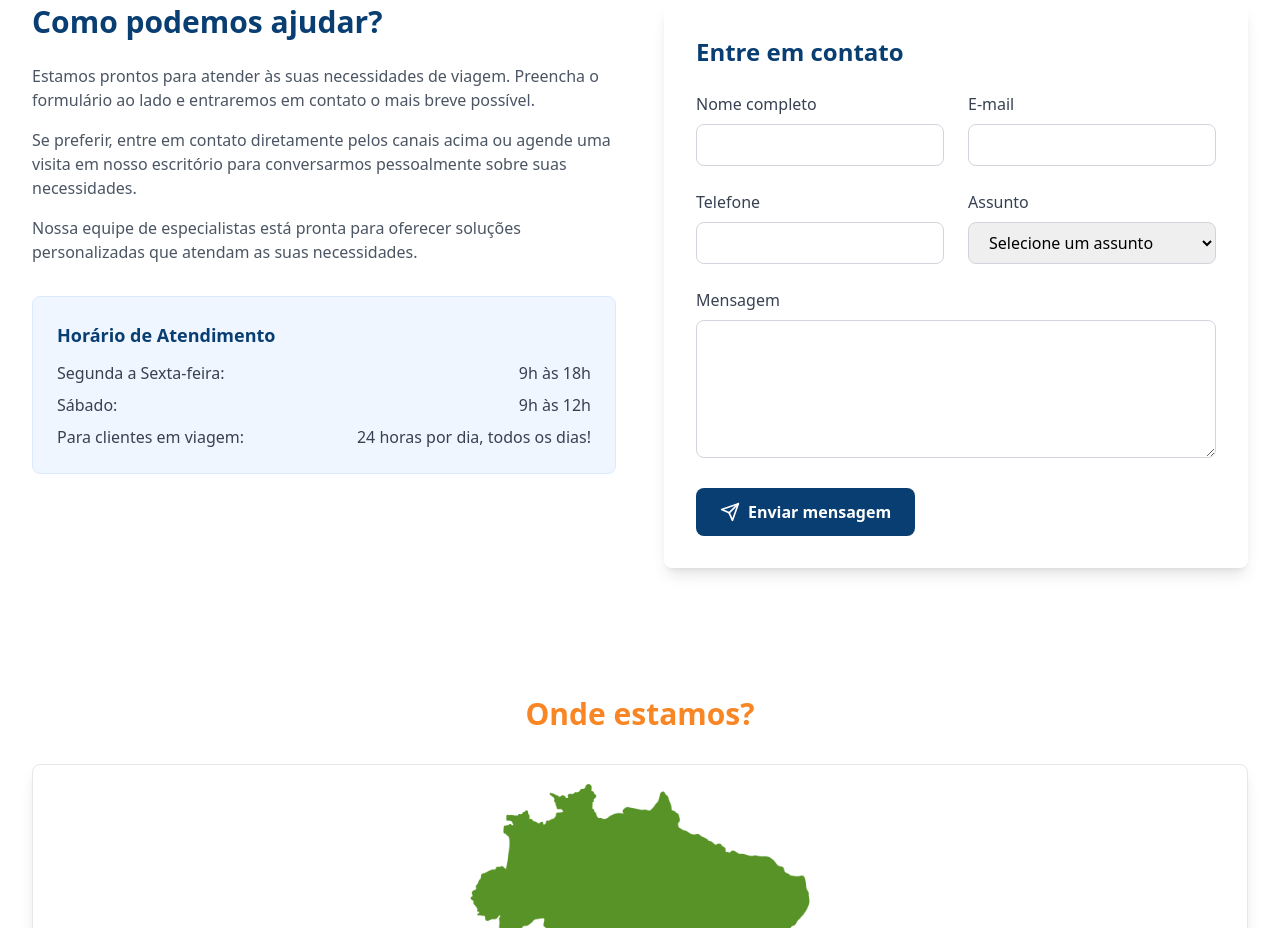
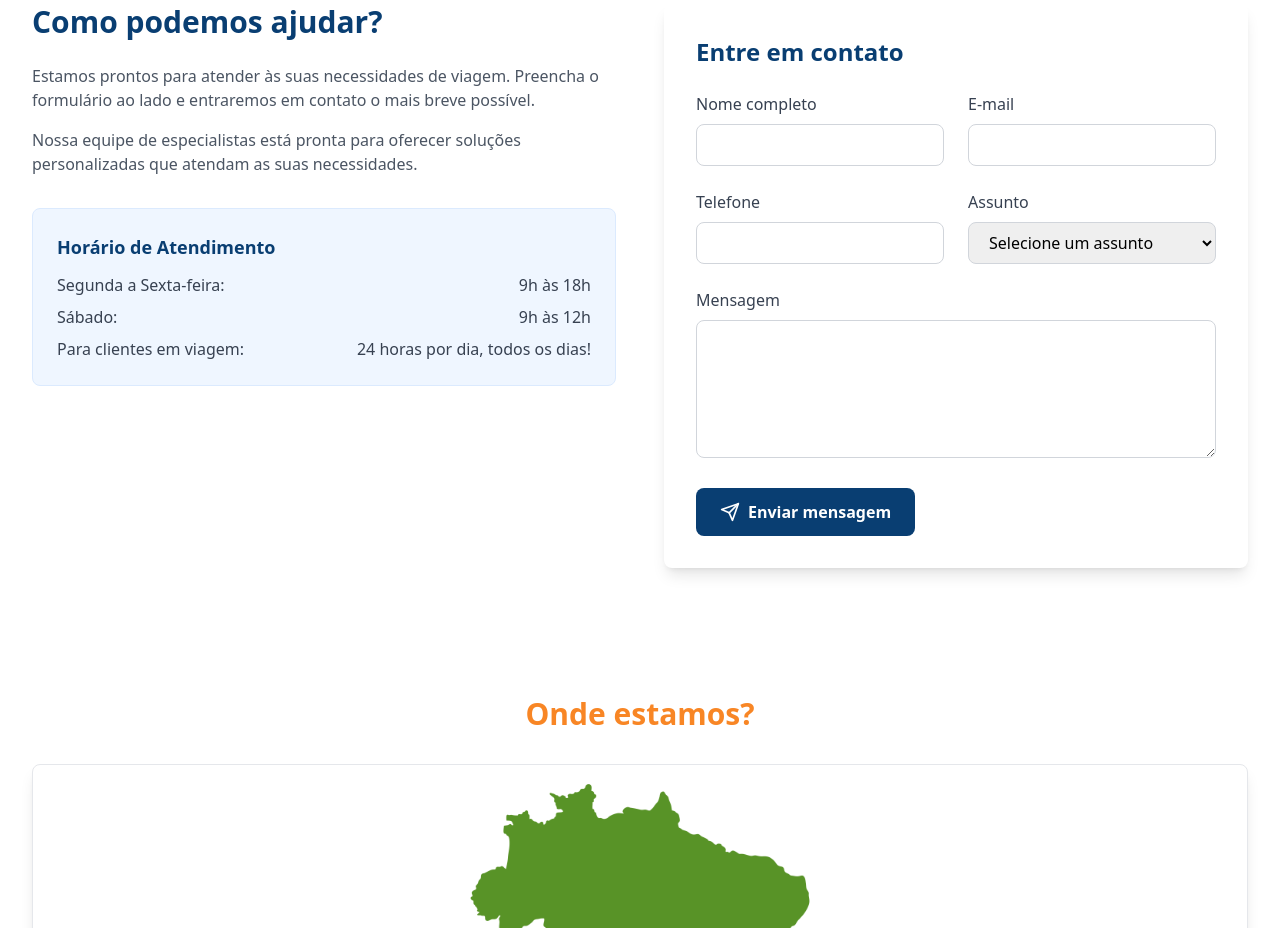
Before and after one commit to tiagoscastros/tcturismosite, a React (Vite) app: page /contato in a window 1280 px wide. Shown: the part 960-1888 px from the top of the page. Built offline with nearby package versions, Linux system fonts and the light colour scheme.

Commit message:
Update Contact.tsx

```diff
--- a/src/pages/Contact.tsx
+++ b/src/pages/Contact.tsx
@@ -56,10 +56,6 @@ const Contact = () => {
               <p className="text-gray-600 mb-4">
                 Estamos prontos para atender às suas necessidades de viagem.
                 Preencha o formulário ao lado e entraremos em contato o mais breve possível.
-              </p>
-              <p className="text-gray-600 mb-4">
-                Se preferir, entre em contato diretamente pelos canais acima ou agende uma visita
-                em nosso escritório para conversarmos pessoalmente sobre suas necessidades.
               </p>
               <p className="text-gray-600 mb-8">
                 Nossa equipe de especialistas está pronta para oferecer soluções personalizadas
```
